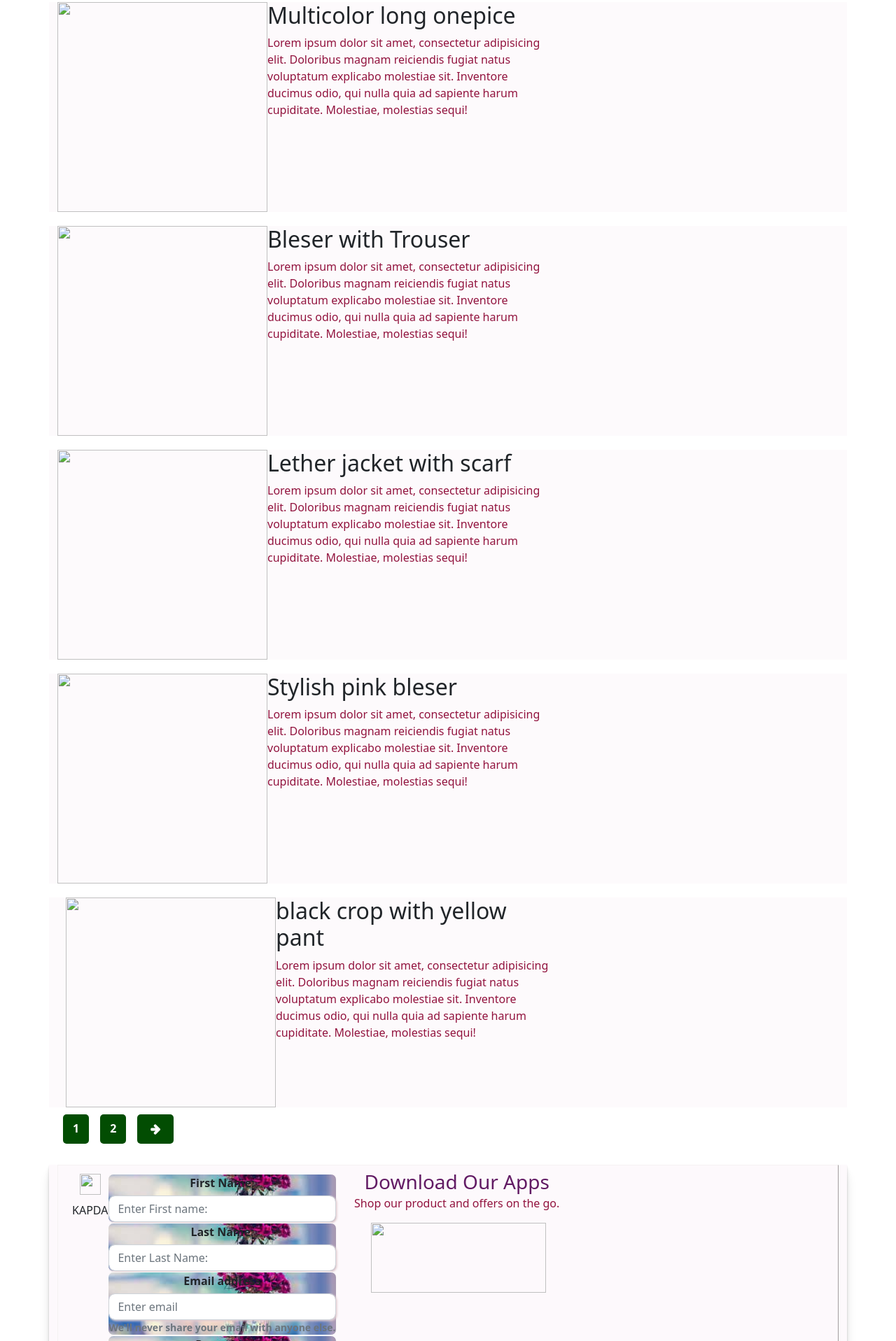
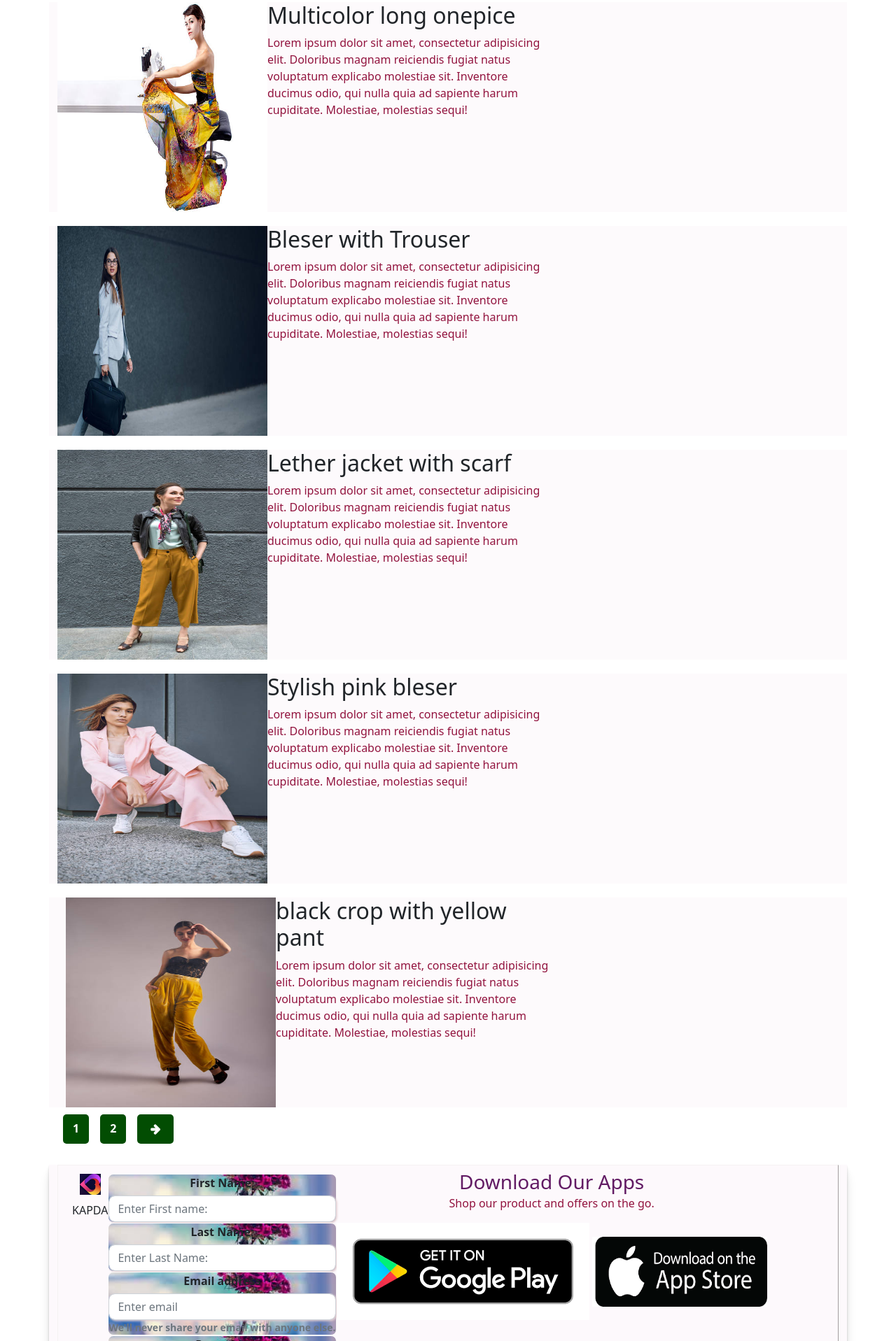
Before and after one commit to PratikshaPadole/KapdaNumber1shop, a plain HTML site: page blog.html in a window 1280 px wide. Shown: the part 883-2800 px from the top of the page at 70% size. Drawn offline with nearby package versions, Linux system fonts and the light colour scheme; files whose address does not match are found by name.

Commit message:
Update blog.html

```diff
--- a/blog.html
+++ b/blog.html
@@ -19,7 +19,7 @@
  <header class="container">
     <nav class="flex  space-between">
       <div class="left flex  item-center ">
-<div><img src="images/l1.jpg" height="30px" width="30px">
+<div><img src="l1.jpg" height="30px" width="30px">
         <h6>KAPDA</h6></div>
         <ul class=" navbar flex  item-center justify-content  uppercase semibold">
           <li class=""><a href="index.html">Home</a></li>
@@ -32,7 +32,7 @@
       <div class="right flex item-center">
         <div class="navbar">
           <ul>
-            <li><div class="navcart"><a href="#"><i class="fa fa-shopping-cart  fa-2x"></i></a></div></li>
+            <li><div class="navcart"><a href="cart.html"><i class="fa fa-shopping-cart  fa-2x"></i></a></div></li>
           </ul>
         </div>
       </div>
@@ -42,13 +42,13 @@
   <section class=" container section1">
     <div class="video-head">
       <video control autoplay muted loop height="100%"width="100%">
-        <source src="images/video.mp4" type="video/mp4">
+        <source src="video.mp4" type="video/mp4">
       </video>
     </div>
   </section>
   <section class=" container section1 flex" id="blog">
     <div class="blog-box">
-      <div class="blog-img"><img src="images/blog2.jpg" alt="" height="300px"width="300px"></div>
+      <div class="blog-img"><img src="blog2.jpg" alt="" height="300px"width="300px"></div>
     </div>
     <div class="blog-details"><h2> Multicolor long onepice</h2>
     <p>Lorem ipsum dolor sit amet, consectetur adipisicing elit.
@@ -58,7 +58,7 @@
   </section>
   <section class=" container  section1 flex" id="blog">
         <div class="blog-box">
-          <div class="blog-img"><img src="images/blogimg2.jpg" alt="" height="300px"width="300px"></div>
+          <div class="blog-img"><img src="blogimg2.jpg" alt="" height="300px"width="300px"></div>
         </div>
         <div class="blog-details"><h2> Bleser with Trouser</h2>
         <p>Lorem ipsum dolor sit amet, consectetur adipisicing elit.
@@ -68,7 +68,7 @@
   </section>
   <section class=" container  section1 flex" id="blog">
             <div class="blog-box">
-              <div class="blog-img"><img src="images/blogimg1.jpg" alt="" height="300px"width="300px"></div>
+              <div class="blog-img"><img src="blogimg1.jpg" alt="" height="300px"width="300px"></div>
             </div>
             <div class="blog-details"><h2> Lether jacket with scarf</h2>
             <p>Lorem ipsum dolor sit amet, consectetur adipisicing elit.
@@ -78,7 +78,7 @@
   </section>
   <section class=" container  section1 flex" id="blog">
                 <div class="blog-box">
-                  <div class="blog-img"><img src="images/blog4.jpg" alt="" height="300px"width="300px"></div>
+                  <div class="blog-img"><img src="blog4.jpg" alt="" height="300px"width="300px"></div>
                 </div>
                 <div class="blog-details"><h2> Stylish pink bleser</h2>
                 <p>Lorem ipsum dolor sit amet, consectetur adipisicing elit.
@@ -89,7 +89,7 @@
   <section class="container  section1 flex" id="blog">
     <div class="container flex">
     <div class="blog-box ">
-                      <div class="blog-img"><img src="images/blog3.jpg" alt="" height="300px"width="300px"></div>
+                      <div class="blog-img"><img src="blog3.jpg" alt="" height="300px"width="300px"></div>
                     </div>
                     <div class="blog-details"><h2>black crop with yellow pant</h2>
                     <p>Lorem ipsum dolor sit amet, consectetur adipisicing elit.
@@ -108,7 +108,7 @@
   </section>
   <footer class="container">
       <div class="bcd container flex">
-        <div><img src="images/l1.jpg" height="30px" width="30px">
+        <div><img src="l1.jpg" height="30px" width="30px">
           <h6>KAPDA</h6></div>
           <form>
             <div class="form-group">
@@ -146,12 +146,12 @@
    <div class="app">
     <h3>Download Our apps</h3>
     <p>Shop our product and offers on the go.</p>
-    <img src="images/footerapp.png"alt="">
-    <img src="images/appleapp.png" alt="" height="100px" width="250px">
+    <img src="footerapp.png"alt="">
+    <img src="appleapp.png" alt="" height="100px" width="250px">
    </div>
     </div>
       <div class="ABC container flex">
-        <div><img src="images/l1.jpg" height="30px" width="30px">
+        <div><img src="l1.jpg" height="30px" width="30px">
           <h6>KAPDA</h6></div>
      <div class="women">
       <h3>Women</h3>
```
